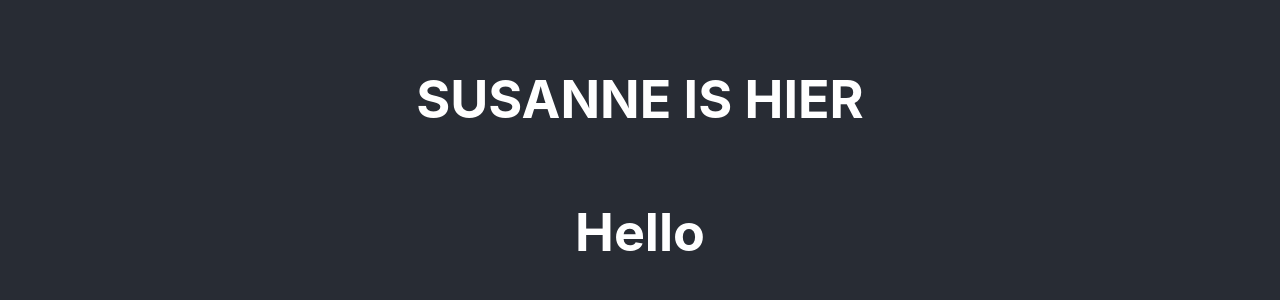
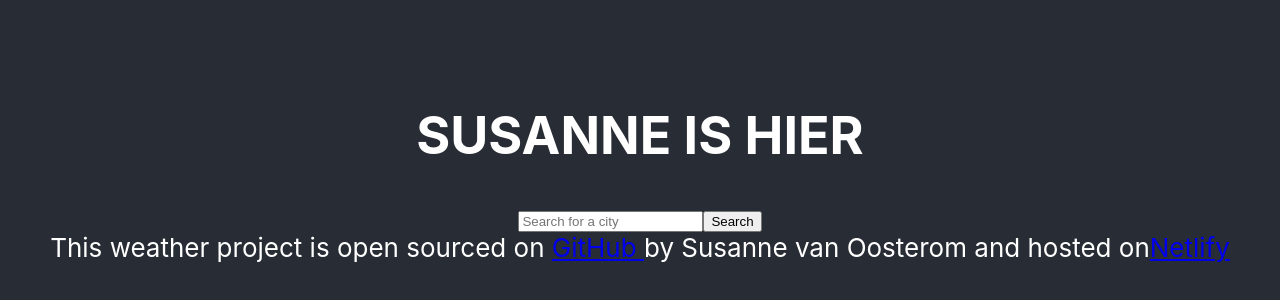
Before and after one commit to Santje777/weather-react, a React (Create React App) app: page / in a window 1280 px wide. Shown: the part 234-534 px from the top of the page. Built offline with nearby package versions, Linux system fonts and the light colour scheme; no server answers.

Commit message:
Added more weather information on screen and links to GitHub and Netlify

```diff
--- a/src/App.js
+++ b/src/App.js
@@ -1,5 +1,6 @@
 import React from "react";
 import Weather from "./Weather.js";
+import Footer from "./Footer.js";
 import "./App.css";
 
 function App() {
@@ -8,6 +9,7 @@
       <header className="App-header">
         <h1>SUSANNE IS HIER</h1>
         <Weather city="Groningen" />
+        <Footer />
       </header>
     </div>
   );
--- /dev/null
+++ b/src/Footer.js
@@ -0,0 +1,26 @@
+import React from "react";
+
+export default function Footer() {
+  return (
+    <div className="link-to-github">
+      This weather project is open sourced on{" "}
+      <a
+        href="https://github.com/Santje777/weather-react"
+        target="_blank"
+        rel="noopener noreferrer"
+        title="link to github page"
+      >
+        GitHub{" "}
+      </a>
+      by Susanne van Oosterom and hosted on
+      <a
+        href="https://susannes-weather-react-project.netlify.app/"
+        target="_blank"
+        rel="noopener noreferrer"
+        title="link to netlify page"
+      >
+        Netlify
+      </a>
+    </div>
+  );
+}
--- a/src/Weather.js
+++ b/src/Weather.js
@@ -1,19 +1,65 @@
-import React from "react";
+import React, { useState } from "react";
 import axios from "axios";
 
-export default function Weather(props) {
+export default function Weather() {
+  const [city, setCity] = useState("");
+  const [loaded, setLoaded] = useState(false);
+  const [weather, setWeather] = useState({});
+
   function displayData(response) {
-    alert(
-      `The weather in ${response.data.name} is ${Math.round(
-        response.data.main.temp
-      )}`
-    );
+    setLoaded(true);
+    setWeather({
+      temperature: response.data.main.temp,
+      humidity: response.data.main.humidity,
+      description: response.data.weather[0].description,
+      wind: response.data.wind.speed,
+      icon: `https://openweathermap.org/img/wn/${response.data.weather[0].icon}@2x.png`,
+    });
   }
 
-  let apiKey = "535cacbb3f8a0df0aeb4790235b9541f";
-  let units = "metric";
-  let url = `https://api.openweathermap.org/data/2.5/weather?q=${props.city}&appid=${apiKey}&units=${units}`;
+  function handleSubmit(event) {
+    event.preventDefault();
+    let apiKey = "535cacbb3f8a0df0aeb4790235b9541f";
+    let units = "metric";
+    let url = `https://api.openweathermap.org/data/2.5/weather?q=${city}&appid=${apiKey}&units=${units}`;
+    axios.get(url).then(displayData);
+  }
 
-  axios.get(url).then(displayData);
-  return <h1>Hello</h1>;
+  function updateCity(event) {
+    setCity(event.target.value);
+  }
+
+  let form = (
+    <form onSubmit={handleSubmit}>
+      <input
+        type="search"
+        placeholder="Search for a city"
+        onChange={updateCity}
+      />
+      <input type="submit" value="Search" />
+    </form>
+  );
+
+  if (loaded) {
+    return (
+      <div className="SearchCity">
+        <br />
+        {form}
+        {
+          <ul>
+            <li>Temperature: {Math.round(weather.temperature)} °C</li>
+            <li>Humidity: {weather.humidity} %</li>
+            <li>Wind: {weather.wind} km/h</li>
+            <li>Description: {weather.description}</li>
+            <li>
+              {" "}
+              <img src={weather.icon} alt="Weather icon" />
+            </li>
+          </ul>
+        }
+      </div>
+    );
+  } else {
+    return form;
+  }
 }
```
Also changed, not shown: 1 other file (tests, documents, lock files or other folders).
